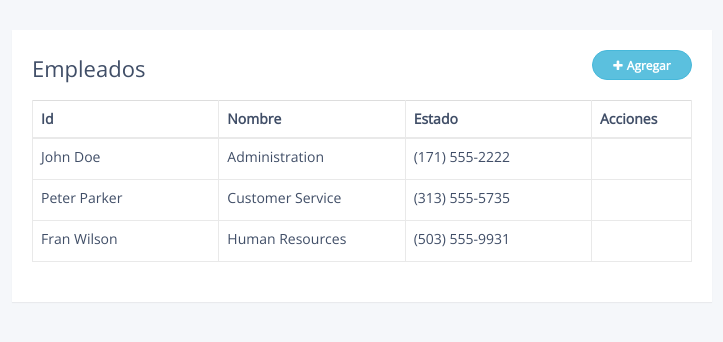
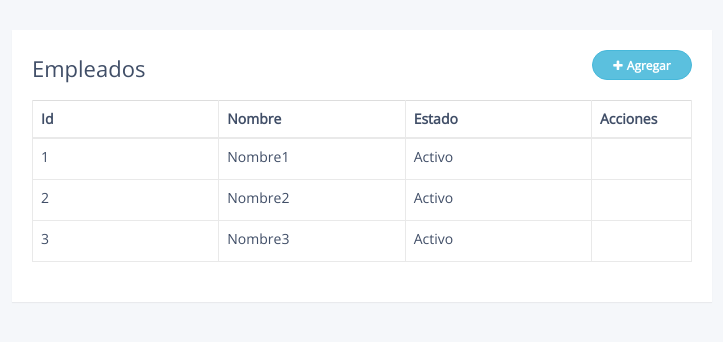
Before and after one commit to melquizedecm/tallerSoftware, a PHP site: page /Views/empleados/index.php in a window 1280 px wide. Shown: the top 342 px of the page, without its empty margins (278-1001 px from the left). Run offline with PHP 8.4, Linux system fonts and the light colour scheme; some libraries are stand-ins or nearby versions.

Commit message:
empleados - tablas

```diff
--- a/Views/empleados/index.php
+++ b/Views/empleados/index.php
@@ -189,9 +189,9 @@
                     </thead>
                     <tbody>
                         <tr>
-                            <td>John Doe</td>
-                            <td>Administration</td>
-                            <td>(171) 555-2222</td>
+                            <td>1</td>
+                            <td>Nombre1</td>
+                            <td>Activo</td>
                             <td>
                                 <a class="add" title="Add" data-toggle="tooltip"><i class="material-icons">&#xE03B;</i></a>
                                 <a class="edit" title="Edit" data-toggle="tooltip"><i class="material-icons">&#xE254;</i></a>
@@ -199,9 +199,9 @@
                             </td>
                         </tr>
                         <tr>
-                            <td>Peter Parker</td>
-                            <td>Customer Service</td>
-                            <td>(313) 555-5735</td>
+                            <td>2</td>
+                            <td>Nombre2</td>
+                            <td>Activo</td>
                             <td>
                                 <a class="add" title="Add" data-toggle="tooltip"><i class="material-icons">&#xE03B;</i></a>
                                 <a class="edit" title="Edit" data-toggle="tooltip"><i class="material-icons">&#xE254;</i></a>
@@ -209,9 +209,9 @@
                             </td>
                         </tr>
                         <tr>
-                            <td>Fran Wilson</td>
-                            <td>Human Resources</td>
-                            <td>(503) 555-9931</td>
+                            <td>3</td>
+                            <td>Nombre3</td>
+                            <td>Activo</td>
                             <td>
                                 <a class="add" title="Add" data-toggle="tooltip"><i class="material-icons">&#xE03B;</i></a>
                                 <a class="edit" title="Edit" data-toggle="tooltip"><i class="material-icons">&#xE254;</i></a>
```
